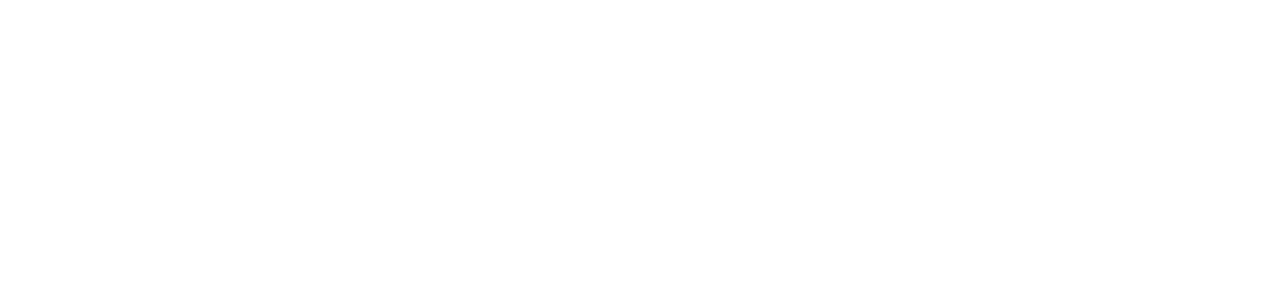
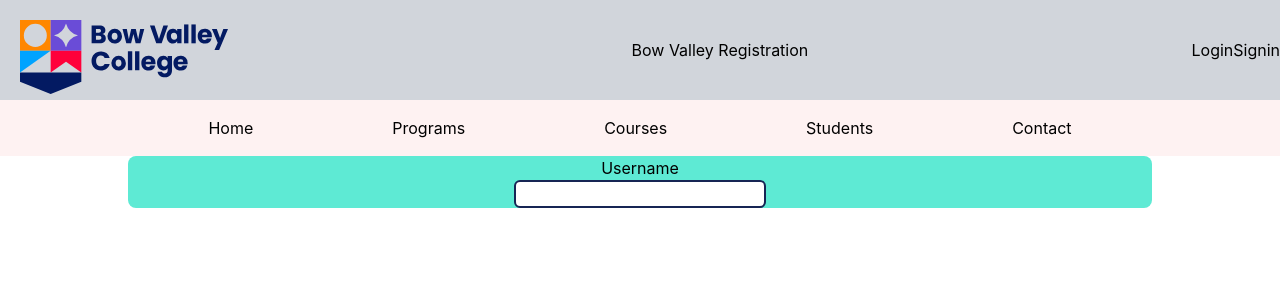
Before and after one commit to Wpiresferreira/react-registration-app, a React (Create React App) app: page /login in a window 1280 px wide. Before the commit this address had no page. Shown: the top 300 px of the page. Built offline with nearby package versions, Linux system fonts and the light colour scheme.

Commit message:
Few improvments

```diff
--- a/src/App.js
+++ b/src/App.js
@@ -1,21 +1,27 @@
 import './App.css';
 import ReactDOM from "react-dom/client";
 import { BrowserRouter, Routes, Route } from "react-router-dom";
-import Layout from './pages/Layout';
+import Layout from './Layout';
 import Home from './pages/Home';
 import Programs from './pages/Programs';
 import Courses from './pages/Courses';
 import Contact from './pages/Contact';
 import Students from './pages/Students';
+import Login from './pages/Login';
+import Signin from './pages/Signin';
 
 
 export default function App() {
+
+  const myProperty = "Wagner"
   return (
     <BrowserRouter>
       <Routes>
-        <Route path="/" element={<Layout />}>
-          <Route index element={<Home />} />
+        <Route path="/" element={<Layout property={myProperty}/>}>
+          <Route index element={<Home property={myProperty}/>} />
           <Route path="programs" element={<Programs />} />
+          <Route path="login" element={<Login />} />
+          <Route path="signin" element={<Signin />} />
           <Route path="courses" element={<Courses />} />
           <Route path="students" element={<Students />} />
           <Route path="contact" element={<Contact />} />
--- a/src/pages/Layout.jsx
+++ b/src/Layout.jsx
@@ -1,5 +1,5 @@
 import { Outlet, Link } from "react-router-dom";
-import Top from "../components/Top";
+import Top from "./components/Top";
 
 const Layout = () => {
   return (
--- a/src/components/Top.jsx
+++ b/src/components/Top.jsx
@@ -1,15 +1,27 @@
 import { Link } from "react-router-dom";
+import logo from "../images/Logo.svg"
+
+
 
 export default function Top() {
   return (
     <div className="flex flex-col justify-between w-[100vw] text-center bg-gray-300">
-    <div className="flex justify-around">
-        <div className="h-[100px] leading-[100px]">LOGO</div>
-        <div className="grow h-[100px] leading-[100px]">Bow Valley Registration</div>
-        <div className=" h-[100px] leading-[100px]">Login / Logout</div>
+      <div className="flex justify-around">
+        <div className="p-5 h-[100px] leading-[100px]">
+          <img src={logo}></img>
         </div>
+        <div className="grow h-[100px] leading-[100px]">
+          Bow Valley Registration
+        </div>
+        <div className=" h-[100px] leading-[100px]">
+          <Link to="/login">Login</Link>
+        </div>
+        <div className=" h-[100px] leading-[100px]">
+          <Link to="/signin">Signin</Link>
+        </div>
+      </div>
 
-          <nav >
+      <nav>
         <ul className="flex w-[100vw]">
           <li className="p-4 grow text-center bg-red-50">
             <div></div>
@@ -32,7 +44,6 @@ export default function Top() {
           <li className="p-4 grow text-center bg-red-50">
             <div></div>
           </li>
-
         </ul>
       </nav>
     </div>
--- a/src/data/data.js
+++ b/src/data/data.js
@@ -1,4 +1,6 @@
-export const users = [
+export const users =
+
+[
     {
         firstName : "Wagner",
         lastName: "Ferreira",
--- a/src/pages/Home.jsx
+++ b/src/pages/Home.jsx
@@ -1,6 +1,6 @@
-const Home = () => {
+const Home = (props) => {
     return (
-      <h1>Home Page</h1>
+      <h1>Home Page {props.property}</h1>
     )
   };
 
--- /dev/null
+++ b/src/pages/Login.jsx
@@ -0,0 +1,13 @@
+export default function Page(){
+    return(
+        <div className="flex items-center justify-center">
+
+        <form className=" rounded-lg flex flex-col w-[80vw] bg-teal-300 items-center">
+        <label htmlFor="username">Username
+        </label>
+        <input  name="username" type="email" className="border-2 border-solid border-blue-950 rounded-md"></input>
+
+        </form>
+        </div>
+    )
+}
--- /dev/null
+++ b/src/pages/Signin.jsx
@@ -0,0 +1,10 @@
+export default function Page(){
+    return(
+        <div className="flex items-center justify-center">
+
+        <form className=" rounded-lg flex flex-col w-[80vw] bg-teal-300 items-center">
+
+        </form>
+        </div>
+    )
+}
--- a/src/pages/Students.jsx
+++ b/src/pages/Students.jsx
@@ -4,8 +4,8 @@ const Students = () => {
   return (
     <>
       <h1>Students Page</h1>
-      {users.map((user) => (
-        <>
+      {users.map((user, key) => (
+        <div key={key}>
         <div>{user.firstName}</div>
         <div>{user.lastName}</div>
         <div>{user.email}</div>
@@ -15,7 +15,7 @@ const Students = () => {
         <div>{user.program}</div>
         <div>{user.username}</div>
         <div>{user.password}</div>
-        </>
+        </div>
 
 
       ))}
```
Also changed, not shown: src/images/Logo.svg (added).
